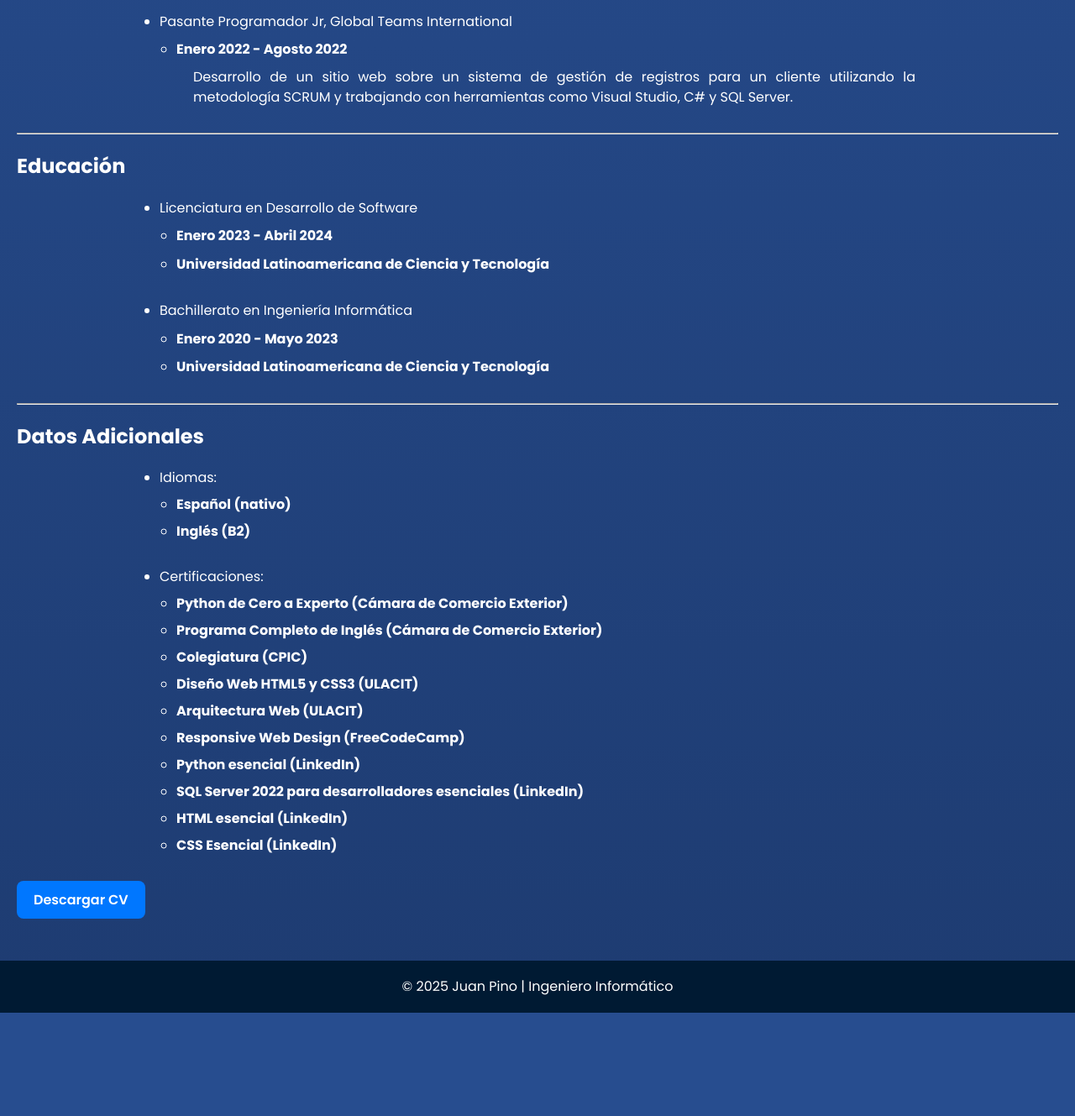
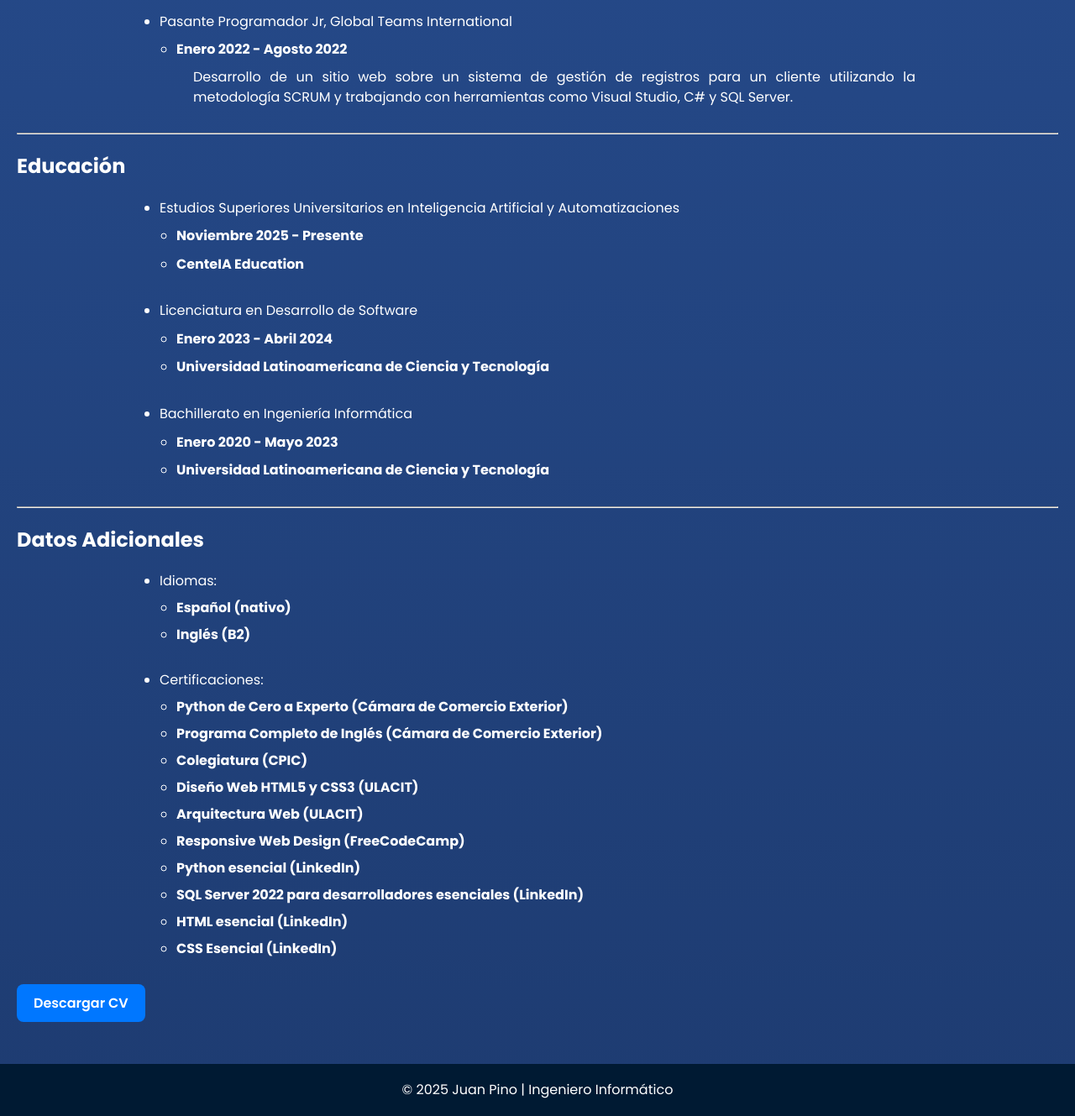
Before and after one commit to Pino835/portfolio_project, a Django app: page /mypage/about/ in a window 1280 px wide. Shown: the part 1080-2409 px from the top of the page at 84% size. Before the commit the page ends 2286 px from the top, so only its background shows below. Run offline with Django 5.2, Linux system fonts and the light colour scheme; some libraries are stand-ins or nearby versions.

Commit message:
Commit #27: - CV Actualizado - Cambios en about.html - Cambios bd

```diff
--- a/mypage/core/templates/core/about.html
+++ b/mypage/core/templates/core/about.html
@@ -121,6 +121,13 @@
   <div id="education">
     <ul>
       <li>
+        Estudios Superiores Universitarios en Inteligencia Artificial y Automatizaciones
+        <ul>
+          <li>Noviembre 2025 - Presente</li>
+          <li>CenteIA Education</li>
+        </ul>
+      </li>
+      <li>
         Licenciatura en Desarrollo de Software
         <ul>
           <li>Enero 2023 -  Abril 2024</li>
```
Also changed, not shown: mypage/db.sqlite3, 1 other file.
